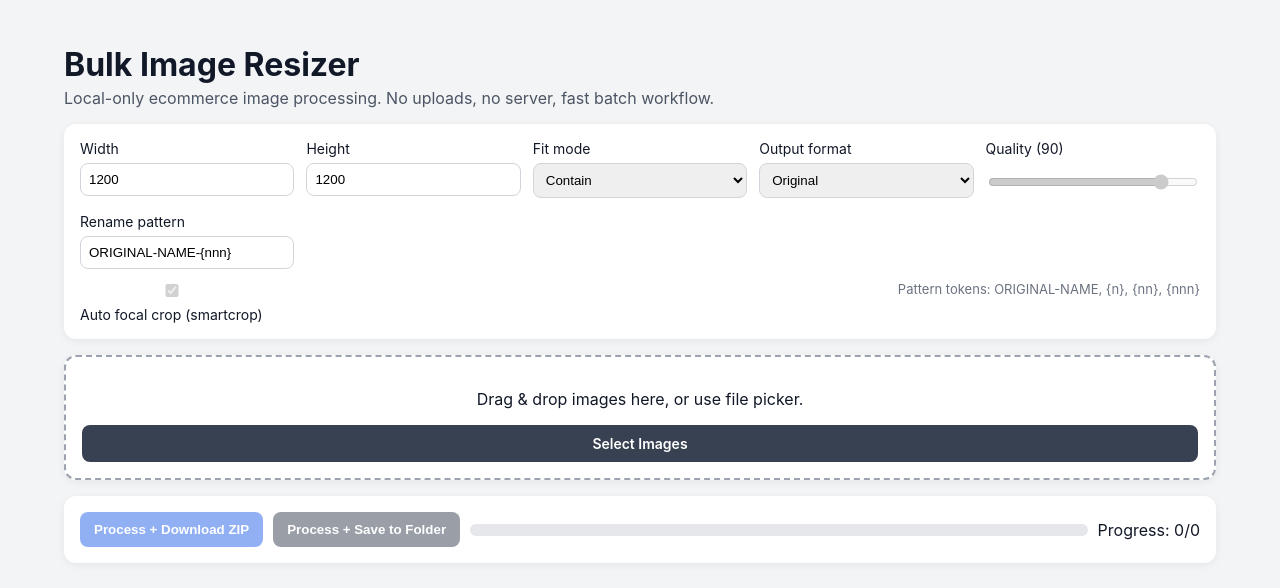
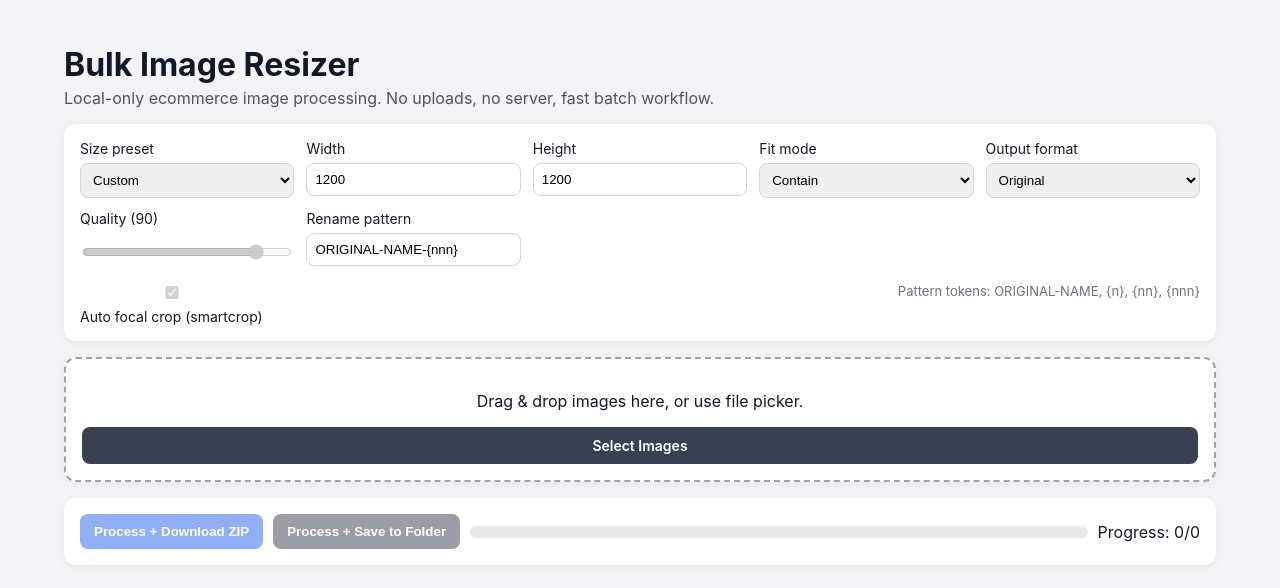
Before and after one commit to adammastersuk/bulk-image-resizer, a React (Vite) app: page / in a window 1280 px wide. Shown: the top 588 px of the page. Built offline with nearby package versions, Linux system fonts and the light colour scheme; what pica would draw is missing.

Commit message:
Add reusable size presets for resize dimensions

```diff
--- a/src/App.tsx
+++ b/src/App.tsx
@@ -1,11 +1,12 @@
 import Pica from 'pica';
 import JSZip from 'jszip';
 import Smartcrop from 'smartcrop';
-import { ChangeEvent, DragEvent, useMemo, useState } from 'react';
+import { ChangeEvent, DragEvent, useEffect, useMemo, useState } from 'react';
 
 type FitMode = 'contain' | 'crop';
 type OutputFormat = 'original' | 'jpeg' | 'webp' | 'avif';
 type ItemStatus = 'idle' | 'processing' | 'done' | 'error';
+type SizePresetId = 'custom' | 'plp-square';
 
 interface SourceImage {
   id: string;
@@ -48,9 +49,23 @@ const DEFAULT_OPTIONS: ProcessOptions = {
   renamePattern: 'ORIGINAL-NAME-{nnn}'
 };
 
+interface SizePreset {
+  id: SizePresetId;
+  label: string;
+  dimensions?: { width: number; height: number };
+}
+
+const SIZE_PRESETS: SizePreset[] = [
+  { id: 'custom', label: 'Custom' },
+  { id: 'plp-square', label: 'PLP Square (1000x1000)', dimensions: { width: 1000, height: 1000 } }
+];
+
+const PRESET_STORAGE_KEY = 'bulk-image-resizer:size-preset';
+
 function App() {
   const [images, setImages] = useState<SourceImage[]>([]);
   const [options, setOptions] = useState<ProcessOptions>(DEFAULT_OPTIONS);
+  const [selectedPreset, setSelectedPreset] = useState<SizePresetId>('custom');
   const [dragOver, setDragOver] = useState(false);
   const [globalError, setGlobalError] = useState<string | null>(null);
   const [progress, setProgress] = useState({ done: 0, total: 0 });
@@ -62,6 +77,38 @@ function App() {
     () => images.length > 0 && options.width > 0 && options.height > 0 && !isProcessing,
     [images.length, options.width, options.height, isProcessing]
   );
+
+  useEffect(() => {
+    const savedPreset = localStorage.getItem(PRESET_STORAGE_KEY);
+    if (savedPreset !== 'custom' && savedPreset !== 'plp-square') {
+      return;
+    }
+
+    setSelectedPreset(savedPreset);
+    const preset = SIZE_PRESETS.find((item) => item.id === savedPreset);
+    if (preset?.dimensions) {
+      setOptions((prev) => ({ ...prev, ...preset.dimensions }));
+    }
+  }, []);
+
+  useEffect(() => {
+    localStorage.setItem(PRESET_STORAGE_KEY, selectedPreset);
+  }, [selectedPreset]);
+
+  const onPresetChange = (presetId: SizePresetId) => {
+    setSelectedPreset(presetId);
+    const preset = SIZE_PRESETS.find((item) => item.id === presetId);
+    if (!preset?.dimensions) {
+      return;
+    }
+
+    setOptions((prev) => ({ ...prev, ...preset.dimensions }));
+  };
+
+  const onDimensionChange = (dimension: 'width' | 'height', value: number) => {
+    setOptions((prev) => ({ ...prev, [dimension]: value || 1 }));
+    setSelectedPreset('custom');
+  };
 
   const addFiles = (files: FileList | File[]) => {
     const incoming = Array.from(files).filter((f) => f.type.startsWith('image/'));
@@ -325,12 +372,23 @@ function App() {
       <section className="panel controls">
         <div className="grid">
           <label>
+            Size preset
+            <select value={selectedPreset} onChange={(e) => onPresetChange(e.target.value as SizePresetId)}>
+              {SIZE_PRESETS.map((preset) => (
+                <option key={preset.id} value={preset.id}>
+                  {preset.label}
+                </option>
+              ))}
+            </select>
+          </label>
+
+          <label>
             Width
             <input
               type="number"
               min={1}
               value={options.width}
-              onChange={(e) => setOptions((prev) => ({ ...prev, width: Number(e.target.value) || 1 }))}
+              onChange={(e) => onDimensionChange('width', Number(e.target.value))}
             />
           </label>
 
@@ -340,7 +398,7 @@ function App() {
               type="number"
               min={1}
               value={options.height}
-              onChange={(e) => setOptions((prev) => ({ ...prev, height: Number(e.target.value) || 1 }))}
+              onChange={(e) => onDimensionChange('height', Number(e.target.value))}
             />
           </label>
 
```
Also changed, not shown: 1 other file (tests, documents, lock files or other folders).
